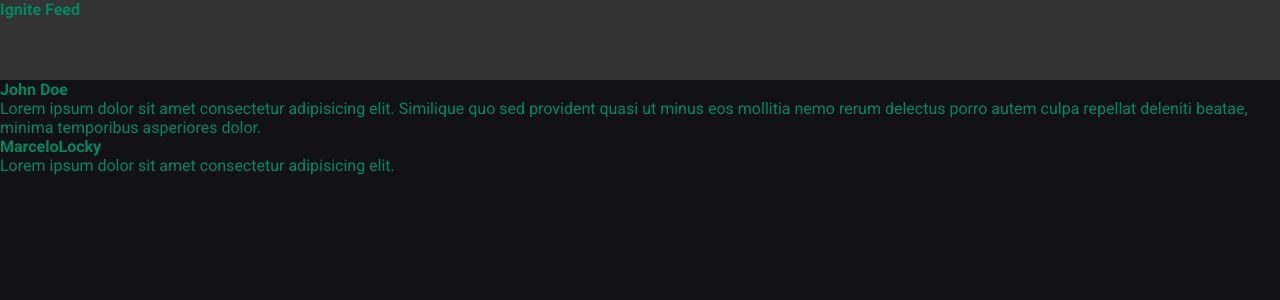
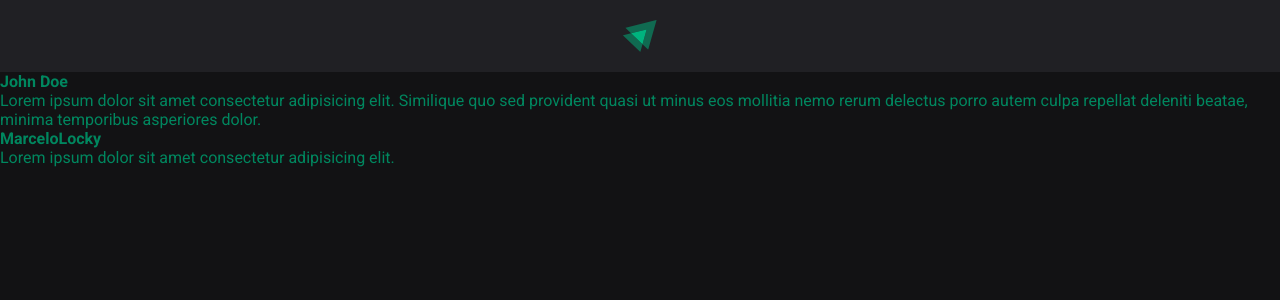
Before and after one commit to YasminFerrariDias/fundamentos-react, a React (Vite) app: page / in a window 1280 px wide. Shown: the top 300 px of the page. Built offline with nearby package versions, Linux system fonts and the light colour scheme.

Commit message:
Componente Header

```diff
--- a/src/components/Header.jsx
+++ b/src/components/Header.jsx
@@ -1,9 +1,12 @@
 import styles from "./Header.module.css";
+import igniteLogo from '../assets/ignite-logo.svg'
+
+console.log()
 
 export function Header() {
   return (
     <header className={styles.header}>
-      <strong>Ignite Feed</strong>
+      <img src={igniteLogo} alt="Ignite Logotipo" />
     </header>
   );
 }
--- a/src/components/Header.module.css
+++ b/src/components/Header.module.css
@@ -1,4 +1,10 @@
 .header {
-  background-color: #333;
-  height: 80px;
+  background-color: var(--gray-800);
+  display: flex;
+  justify-content: center;
+  padding: 1.25rem 0;
 }
+
+.header img {
+  height: 2rem;
+}
--- a/src/main.jsx
+++ b/src/main.jsx
@@ -1,6 +1,7 @@
 import { StrictMode } from 'react'
 import { createRoot } from 'react-dom/client'
 import App from './App.jsx'
+import './global.css'
 
 createRoot(document.getElementById('root')).render(
   <StrictMode>
```
Also changed, not shown: src/assets/ignite-logo.svg (added).
